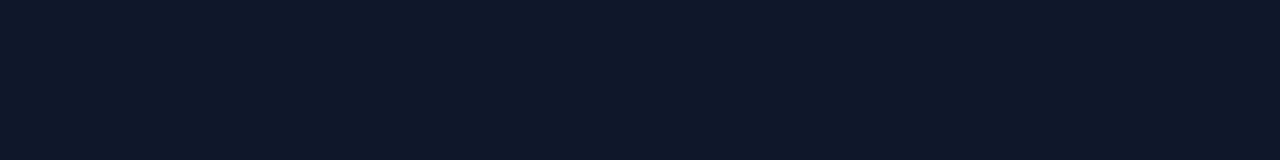
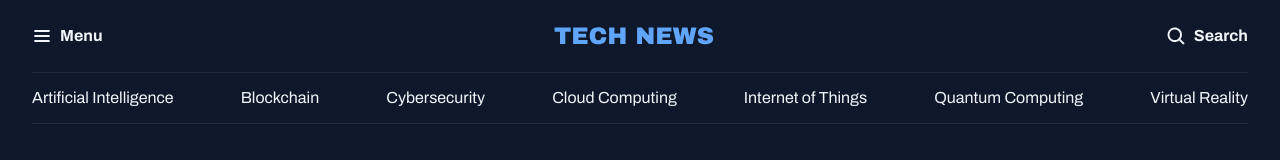
Before and after one commit to gabrieljordi/news-page, a plain HTML site: page index.html in a window 1280 px wide. Drawn offline with Linux system fonts and the light colour scheme.

Commit message:
Commit #4

```diff
--- a/index.html
+++ b/index.html
@@ -13,7 +13,30 @@
 </head>
 
 <body>
-
+  <header class="container">
+    <nav id="primary" class="grid grid-flow-col">
+      <div>
+        <img src="assets/icons/list.svg" alt="Menu Icon">
+        <strong>Menu</strong>
+      </div>
+      <div>
+        <img src="assets/icons/logo.svg" alt="Logo Icon">
+      </div>
+      <div>
+        <img src="assets/icons/magnifyingglass.svg" alt="Search Icon">
+        <strong>Search</strong>
+      </div>
+    </nav>
+    <nav id="secondary" class="grid grid-flow-col">
+      <a href="#">Artificial Intelligence</a>
+      <a href="#">Blockchain</a>
+      <a href="#">Cybersecurity</a>
+      <a href="#">Cloud Computing</a>
+      <a href="#">Internet of Things</a>
+      <a href="#">Quantum Computing</a>
+      <a href="#">Virtual Reality</a>
+    </nav>
+  </header>
 </body>
 
 </html>
--- a/styles/global.css
+++ b/styles/global.css
@@ -38,3 +38,17 @@ a:hover {
 h1, h2, h3 {
   font: inherit;
 }
+
+.container {
+  max-width: 1280px;
+  padding-inline: 32px;
+  margin-inline: auto;
+}
+
+.grid {
+  display: grid;
+}
+
+.grid-flow-col {
+  grid-auto-flow: column;
+}
--- /dev/null
+++ b/styles/header.css
@@ -0,0 +1,24 @@
+#primary {
+  padding-block: 20px;
+
+  div {
+    display: flex;
+    align-items: center;
+    gap: 8px;
+  }
+
+  div:nth-child(2) {
+    margin-inline: auto;
+  }
+
+  div:nth-child(3) {
+    justify-self: end;
+  }
+}
+
+#secondary {
+  padding-block: 14px;
+  border: solid 1px var(--stroke-color);
+  border-inline: none;
+  justify-content: space-between;
+}
--- a/styles/index.css
+++ b/styles/index.css
@@ -1 +1,2 @@
 @import url(global.css);
+@import url(header.css);
```
